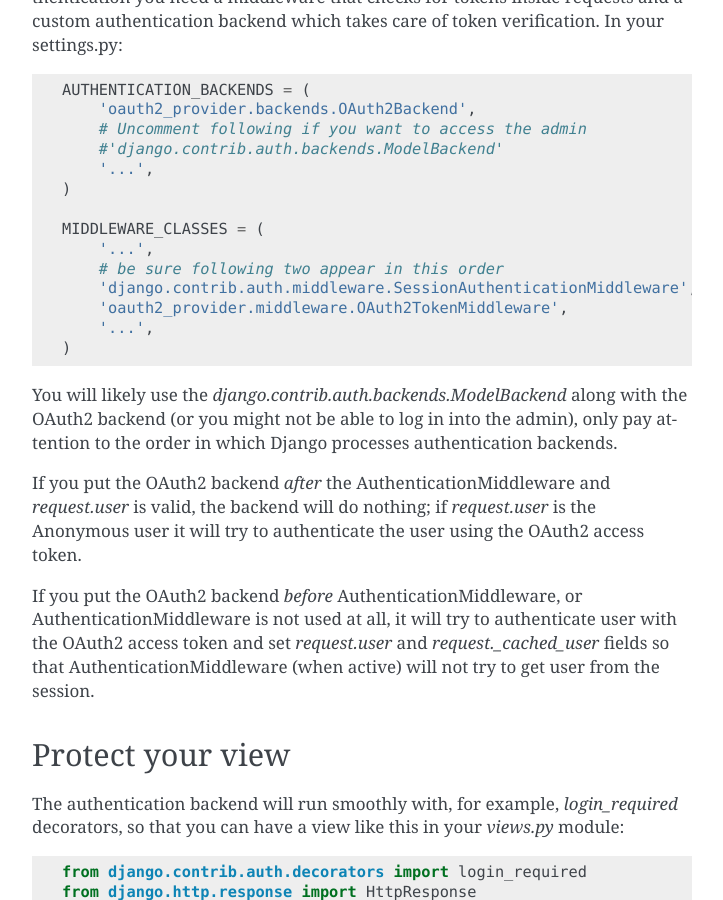
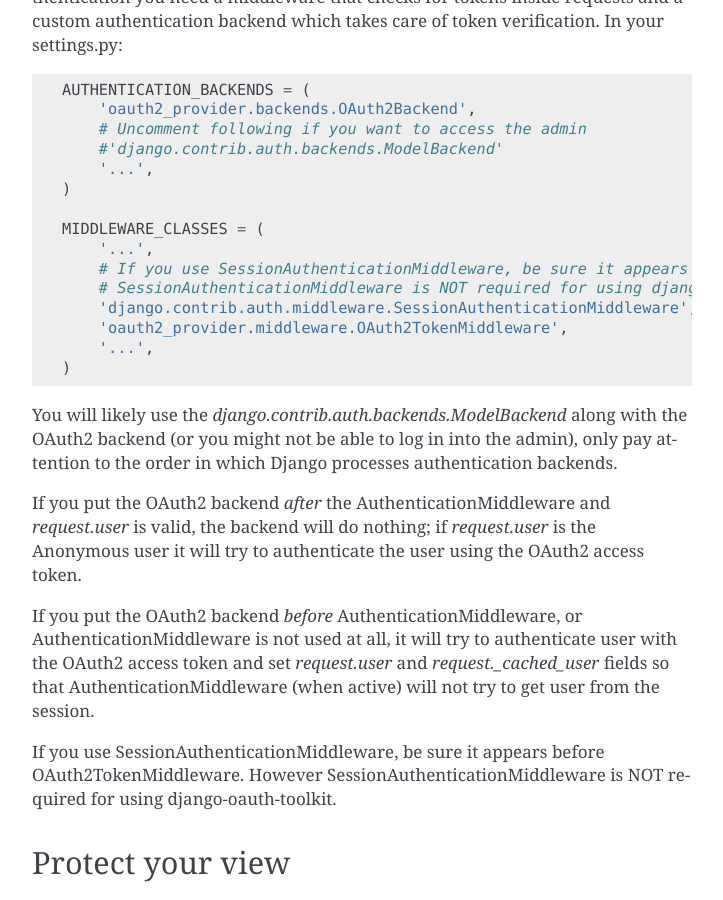
Before and after one commit to codemachine0313/django-oauth-toolkit, a Sphinx documentation site: the page built from docs/tutorial/tutorial_03.rst, in a window 1280 px wide and 900 px high, scrolled down 430 px. Shown: the whole window, without its empty margins (388-1111 px from the left). Built offline with Sphinx 7.4.7, drawn with Linux system fonts in a browser that asks for light colours.

Commit message:
Fixing doc about SessionAuthenticationMiddleware

```diff
--- a/docs/tutorial/tutorial_03.rst
+++ b/docs/tutorial/tutorial_03.rst
@@ -24,7 +24,8 @@
 
     MIDDLEWARE_CLASSES = (
         '...',
-        # be sure following two appear in this order
+        # If you use SessionAuthenticationMiddleware, be sure it appears before OAuth2TokenMiddleware.
+        # SessionAuthenticationMiddleware is NOT required for using django-oauth-toolkit.
         'django.contrib.auth.middleware.SessionAuthenticationMiddleware',
         'oauth2_provider.middleware.OAuth2TokenMiddleware',
         '...',
@@ -42,6 +43,9 @@
 not used at all, it will try to authenticate user with the OAuth2 access token and set
 `request.user` and `request._cached_user` fields so that AuthenticationMiddleware (when active)
 will not try to get user from the session.
+
+If you use SessionAuthenticationMiddleware, be sure it appears before OAuth2TokenMiddleware.
+However SessionAuthenticationMiddleware is NOT required for using django-oauth-toolkit.
 
 Protect your view
 -----------------
```
